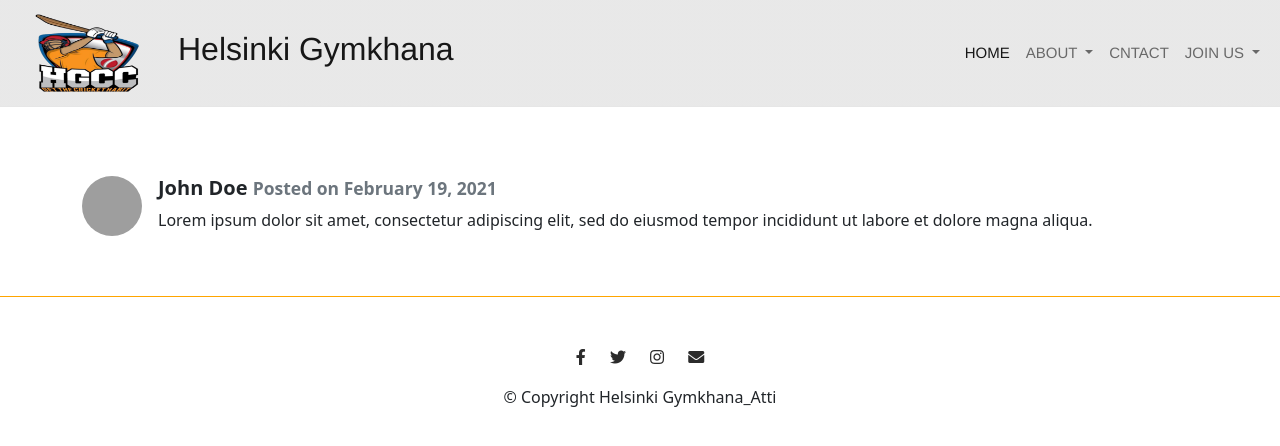
After one commit to AttiR/Gymkhana-gladiators-cc, a Flask app: page /update in a window 1280 px wide. The commit adds this page. Shown: the top 446 px of the page. Run offline with Flask 2, Linux system fonts and the light colour scheme; grey boxes are pictures that could not be loaded.

Commit message:
update page

```diff
--- a/app/static/css/styles.css
+++ b/app/static/css/styles.css
@@ -168,6 +168,18 @@ nav li a:hover:not(.active) {
   height: 400px;
 }
 
+/******* Updates********/
+#update-section {
+  margin-top: 110px;
+}
+.update {
+  margin: 11rem auto 3rem auto;
+}
+.media-object-img {
+  width: 60px;
+  height: 60px;
+}
+
 /******* Contact **********/
 #contact-section {
   margin-top: 110px;
@@ -251,7 +263,6 @@ label {
 .form-check {
   margin-top: 15px;
   margin-bottom: 0;
-
 }
 
 /******* Rules & Regulations*******/
--- a/app/templates/public/home.html
+++ b/app/templates/public/home.html
@@ -167,14 +167,16 @@ Gymkhana CC {% endblock %} {% block main %}
     <section id="updates">
     <h2>Updates</h2>
     <div class="container" id="news-events">
+
       <div class="testimonial-box">
         <i class="fas fa-quote-left">Title</i>
         <p>
-          I've been working with these guys for a long time and I can say that my business is in perfect hands.
+        Lorem ipsum, dolor sit amet consectetur adipisicing elit. Nobis, eum expedita. Nam quaerat.
         </p>
         <img src="" alt="image">
-        <p class="name">Akpareva Zino</p>
+        <p class="name">Zyx Frx</p>
       </div>
+
       <div class="testimonial-box">
         <i class="fas fa-quote-left"></i>
         <p>
--- /dev/null
+++ b/app/templates/public/updates.html
@@ -0,0 +1,28 @@
+{% extends "public/templates/public_template.html" %} {% block title %} Updates
+- Helsinki Gymkhana {% endblock %} {% block main %}
+<section id="update-section">
+  <div class="container update">
+    <!-- Media object -->
+    <div class="d-flex">
+      <!-- Image -->
+      <img
+        src="https://mdbootstrap.com/img/new/avatars/2.jpg"
+        alt="John Doe"
+        class="me-3 rounded-circle media-object-img"
+      />
+      <!-- Body -->
+      <div>
+        <h5 class="fw-bold">
+          John Doe
+          <small class="text-muted">Posted on February 19, 2021</small>
+        </h5>
+        <p>
+          Lorem ipsum dolor sit amet, consectetur adipiscing elit, sed do
+          eiusmod tempor incididunt ut labore et dolore magna aliqua.
+        </p>
+      </div>
+    </div>
+    <!-- Media object -->
+  </div>
+</section>
+{% endblock %}
--- a/app/views.py
+++ b/app/views.py
@@ -7,17 +7,31 @@ from app import db
 from app import mail
 from flask_mail import Message
 
+updates =[
+    {
+        'auther': 'zubair',
+        'title': 'We gonna rock this season',
+        'content': 'loremlslslds kjsldjsldjlskdlskdlksldkls',
+        'date': '20th aprile 2021'
+    }
+]
 
 
 @app.route("/")
 def home():
     print(app.config['SQLALCHEMY_DATABASE_URI'])
 
-    return render_template("public/home.html")
+    return render_template("public/home.html", updates=updates)
 
 @app.route("/about")
 def about():
     return render_template("public/about.html")
+
+# Updates routes
+@app.route("/update")
+def update():
+    return render_template("public/updates.html")
+
 
 # Contact/Feedback form route
 @app.route("/contact", methods=['POST', 'GET'])
```
